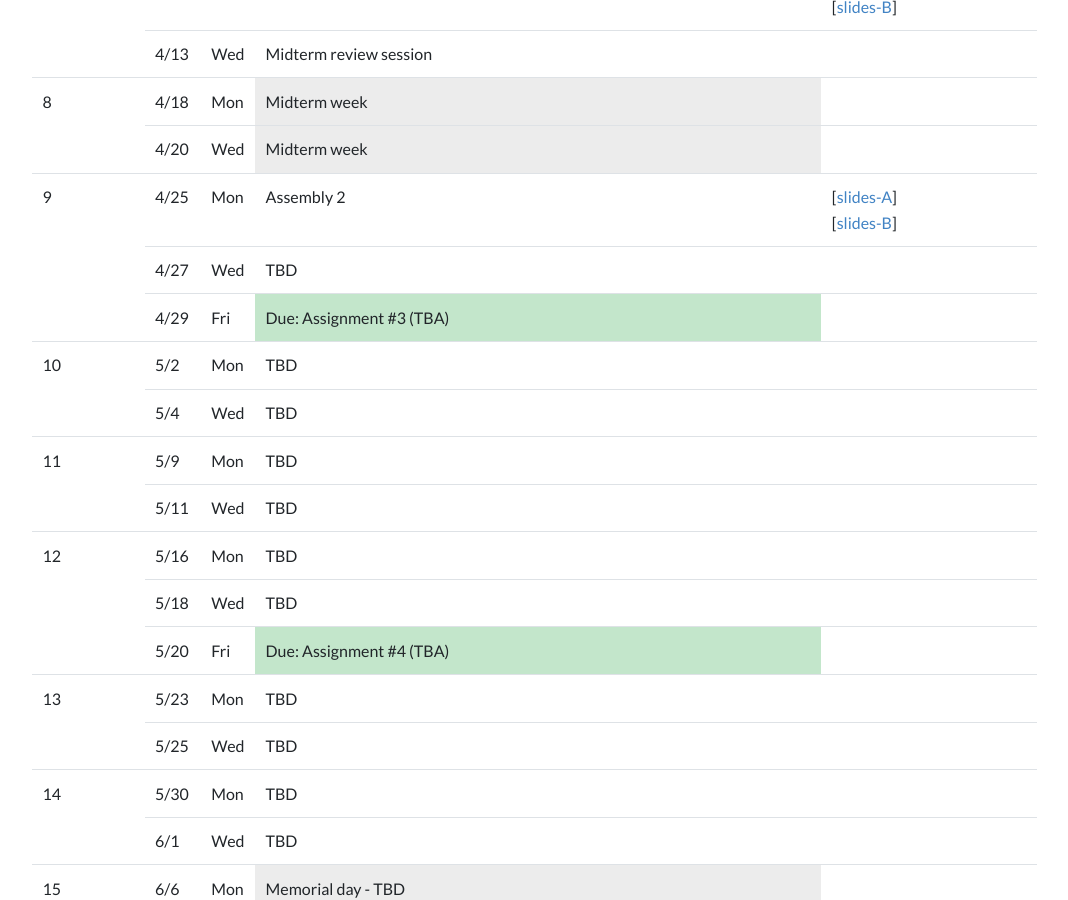
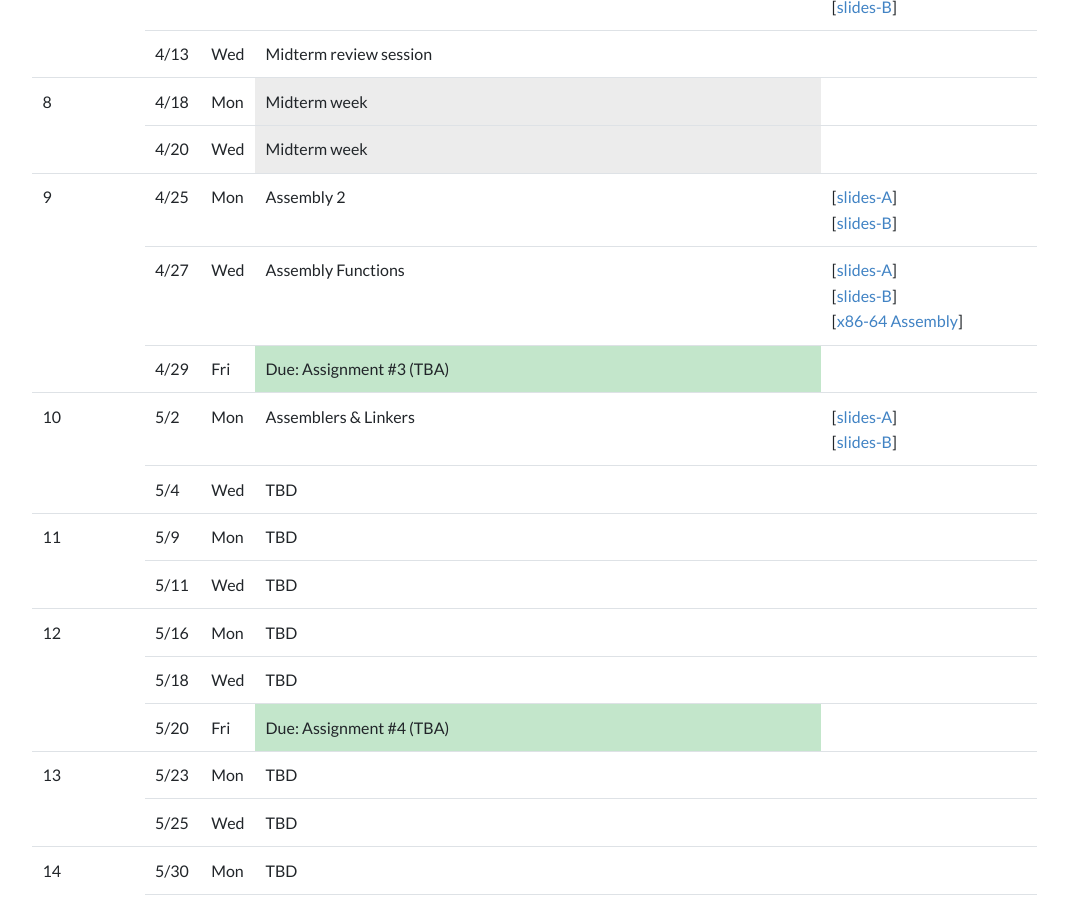
Before and after one commit to kaist-ee209/kaist-ee209.github.io, a Jekyll site: the page built from index.html, in a window 1280 px wide and 900 px high, scrolled down 2095 px. Shown: the whole window, without its empty margins (68-1136 px from the left). Built offline with Jekyll 4.4.1, drawn with Linux system fonts in a browser that asks for light colours; the list of posts is cut into pages by our own code.

Commit message:
Add materials on 4/27 5/2

```diff
--- a/index.html
+++ b/index.html
@@ -298,8 +298,11 @@ linkers, debuggers, and other software tools.
     <tr>
       <td rowspan="1">4/27</td>
       <td rowspan="1">Wed</td>
-      <td>TBD </td>
-      <td></td>
+      <td>Assembly Functions </td>
+      <td>[<a
+        href="https://drive.google.com/file/d/1do_NiPm0C2SX44ewxFSS-qMzUBwaxEGh/view?usp=sharing">slides-A</a>]<br>
+        [<a href="https://drive.google.com/file/d/1do_NiPm0C2SX44ewxFSS-qMzUBwaxEGh/view?usp=sharing">slides-B</a>]<br>
+        [<a href="https://drive.google.com/file/d/1ePlRNyfFs-jvUUHiD5uXlql3bc2hg0_F/view?usp=sharing">x86-64 Assembly</a>]</td>
     </tr>
     <tr>
       <td rowspan="1">4/29</td>
@@ -315,8 +318,10 @@ linkers, debuggers, and other software tools.
       <td rowspan="2">10</td>
       <td rowspan="1">5/2</td>
       <td rowspan="1">Mon</td>
-      <td>TBD </td>
-      <td></td>
+      <td>Assemblers & Linkers </td>
+      <td>[<a
+        href="https://drive.google.com/file/d/1ouCWhPK33fDq7trlpzu8cyyeac9CJeZk/view?usp=sharing">slides-A</a>]<br>
+        [<a href="https://drive.google.com/file/d/1ouCWhPK33fDq7trlpzu8cyyeac9CJeZk/view?usp=sharing">slides-B</a>]</td>
     </tr>
     <tr>
       <td rowspan="1">5/4</td>
```
